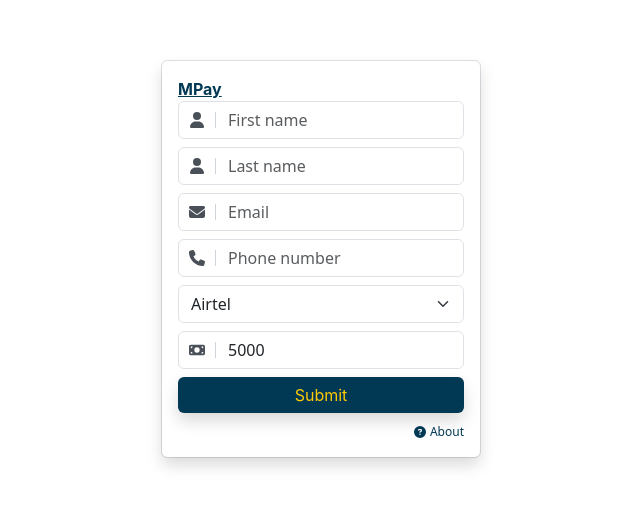
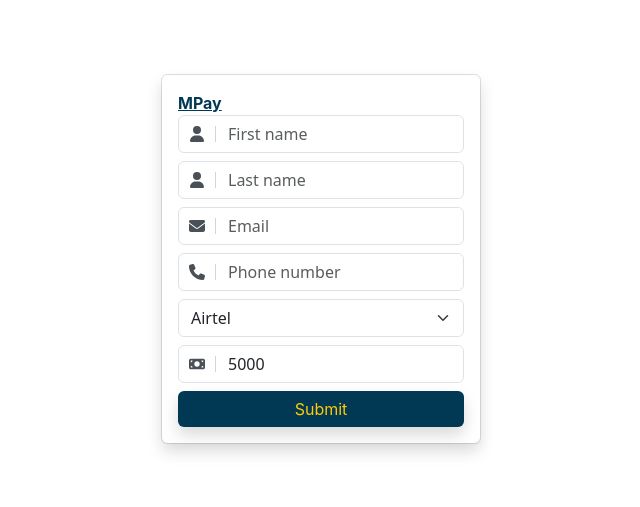
Before and after one commit to ElieRu/mobile-payment, a Vue app: page / in a window 1280 px wide. Shown: the part 141-648 px from the top of the page, without its empty margins (319-959 px from the left). Built offline with nearby package versions, Linux system fonts and the light colour scheme.

Commit message:
new update

```diff
--- a/src/views/HomeView.vue
+++ b/src/views/HomeView.vue
@@ -207,43 +207,16 @@
               </button>
             </div>
           </form>
-          <div class="d-flex justify-content-end">
-            <button
-              class="btn btn-primary btn-sm bg-transparent border-0 d-flex align-items-center"
-              type="button"
-              style="padding: 0px; font-size: 12px; color: #013854; margin-top: 10px"
-              data-bs-target="#about"
-              data-bs-toggle="modal"
-            >
-              <svg
-                xmlns="http://www.w3.org/2000/svg"
-                viewBox="0 0 512 512"
-                width="1em"
-                height="1em"
-                fill="currentColor"
-                style="margin-right: 4px"
-              >
-                <!--! Font Awesome Free 6.4.2 by @fontawesome - https://fontawesome.com License - https://fontawesome.com/license/free (Icons: CC BY 4.0, Fonts: SIL OFL 1.1, Code: MIT License) Copyright 2023 Fonticons, Inc. -->
-                <path
-                  d="M256 512A256 256 0 1 0 256 0a256 256 0 1 0 0 512zM169.8 165.3c7.9-22.3 29.1-37.3 52.8-37.3h58.3c34.9 0 63.1 28.3 63.1 63.1c0 22.6-12.1 43.5-31.7 54.8L280 264.4c-.2 13-10.9 23.6-24 23.6c-13.3 0-24-10.7-24-24V250.5c0-8.6 4.6-16.5 12.1-20.8l44.3-25.4c4.7-2.7 7.6-7.7 7.6-13.1c0-8.4-6.8-15.1-15.1-15.1H222.6c-3.4 0-6.4 2.1-7.5 5.3l-.4 1.2c-4.4 12.5-18.2 19-30.6 14.6s-19-18.2-14.6-30.6l.4-1.2zM224 352a32 32 0 1 1 64 0 32 32 0 1 1 -64 0z"
-                ></path></svg
-              >About
-            </button>
-          </div>
         </div>
       </div>
     </div>
   </div>
-  <ModalView />
 </template>
 
 <script>
 import axios from 'axios'
-import ModalView from '../components/Modal.vue'
+// import ModalView from '../components/Modal.vue'
 export default {
-  components: {
-    ModalView
-  },
   data() {
     return {
       error: false,
```
